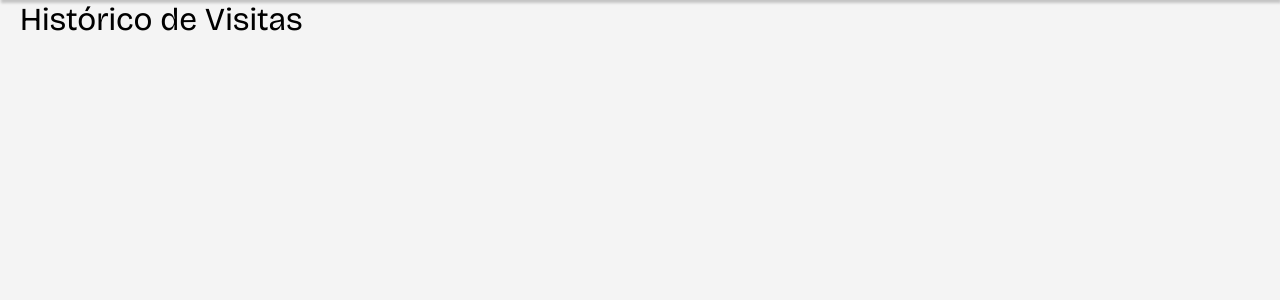
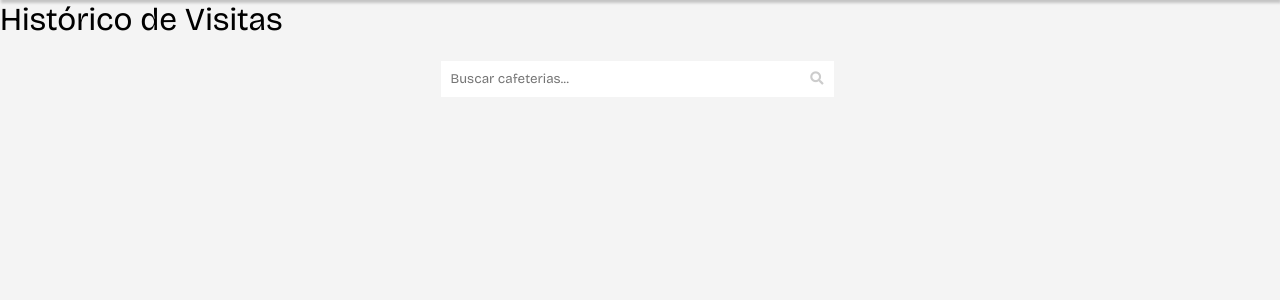
Before and after one commit to MatheusVelame/projetos2g3, a Django app: page /historico/ in a window 1280 px wide. Shown: the part 74-374 px from the top of the page. Run offline with Django 5.2, Linux system fonts and the light colour scheme; the visitor is signed in with stand-in values (Sample User, id 1); data that the repository does not hold is empty.

Commit message:
add busca para histórico e pag de busca

```diff
--- a/projeto/apps/templates/detalhes.html
+++ b/projeto/apps/templates/detalhes.html
@@ -61,7 +61,7 @@
                     preserveAspectRatio="xMidYMid slice" focusable="false">
                     <title>Placeholder</title>
                     <rect width="100%" height="100%" fill="#55595c"></rect>
-                    <text x="45%" y="50%" fill="#eceeef" dy=".3em">{{ cafe.nome_cafeteria }}</text>
+                    <text x="40%" y="50%" fill="#eceeef" dy=".3em">{{ cafe.nome_cafeteria }}</text>
                 </svg>
             </div>
             {% endif %}
--- a/projeto/apps/templates/favoritos.html
+++ b/projeto/apps/templates/favoritos.html
@@ -131,7 +131,7 @@
                         <div>
 
                             <div class="btn-group">
-                                <a href="{% url 'detalhes2' favorito.cafe.id %}" class="btn btn-sm btn-outline-secondary">ver mais</a>
+                                <a href="{% url 'detalhes' favorito.cafe.id %}" class="btn btn-sm btn-outline-secondary">ver mais</a>
                             </div>
                             <small class="text-body-secondary">
                                 {{favorito.cafe.horas_funcionamento }}</small>
--- a/projeto/apps/templates/historico.html
+++ b/projeto/apps/templates/historico.html
@@ -1,17 +1,17 @@
-{% extends "global/base.html" %}
+{% extends 'global/base.html' %}
+
 {% block content %}
-{% load static %}
+
+<link rel="stylesheet" href="https://cdnjs.cloudflare.com/ajax/libs/font-awesome/5.15.1/css/all.min.css">
+
 <style>
-    /* Inclua o mesmo CSS que você usou para os favoritos para manter a consistência de design */
     body {
         font-family: Arial, sans-serif;
         background-color: #f4f4f4;
         margin: 0;
         padding: 0;
     }
-    h1 {
-        padding-left: 20px;
-    }
+
     .card {
         background-color: #ffffff;
         border-radius: 8px;
@@ -19,39 +19,63 @@
         margin-bottom: 20px;
         overflow: hidden;
     }
+
     .card-img-top {
         width: 100%;
         height: auto;
         object-fit: cover;
     }
+
     .card-body {
         padding: 15px;
     }
+
     .card-title {
         margin: 0;
         color: #333333;
         font-size: 18px;
         font-weight: bold;
     }
+
     .card-text {
         color: #666666;
         font-size: 14px;
         margin-top: 10px;
         margin-bottom: 15px;
     }
+
+    .btn-outline-secondary {
+        color: #333333;
+        border-color: #333333;
+    }
+
+
     .text-body-secondary {
         color: #888888;
         font-size: 14px;
     }
+    .row {
+        margin-right: auto;
+        margin-left: auto;
+        margin-top: 20px;
+        padding-right: 15px;
+        padding-left: 15px;
+    }
+
     .container {
         max-width: 600px;
         margin: 0 auto;
         padding: 0 15px;
     }
+
+    .card {
+        margin: 0 10px 20px;
+    }
+
     .cards {
         display: grid;
         grid-template-columns: repeat(auto-fill, minmax(400px, 1fr));
-        grid-gap: 10px;
+        grid-gap: 0px;
         grid-auto-rows: minmax(auto-fill, 300px);
         overflow: hidden;
     }
@@ -60,18 +84,92 @@
         width: 100%;
         height: 225px;
         overflow: hidden;
+
     }
 .box img {
   width: 100%;
   height: 100%;
 }
+
 .box1 img {
   object-fit: cover;
 }
+.search-form .input-group {
+    width: 70%;  /* Define a largura do grupo de input para 70% da largura do container pai */
+    display: flex; /* Garante que o input e o ícone/button estejam alinhados horizontalmente */
+    align-items: center;
+    margin: 0 auto; /* Centraliza o grupo de input horizontalmente se o container for mais largo */
+}
+
+.search-input {
+    flex-grow: 1; /* Faz o input crescer e ocupar todo o espaço disponível, excluindo o espaço do ícone/button */
+    padding-right: 30px; /* Espaço para não sobrepor o ícone */
+}
+
+.input-group-append {
+    margin-left: -40px; /* Posiciona o ícone/button dentro do campo de input */
+}
+
+.search-icon {
+    color: #ccc;
+    background: none;
+    border: none;
+    cursor: pointer;
+}
+.search-form .input-group {
+    width: 70%;  /* Define a largura do grupo de input para 70% da largura do container pai */
+    display: flex; /* Garante que o input e o ícone/button estejam alinhados horizontalmente */
+    align-items: center;
+    margin: 0 auto; /* Centraliza o grupo de input horizontalmente se o container for mais largo */
+}
+
+.search-input {
+    padding: 10px;
+    flex-grow: 1; /* Faz o input crescer e ocupar todo o espaço disponível, excluindo o espaço do ícone/button */
+    padding-right: 30px; /* Espaço para não sobrepor o ícone */
+}
+
+.input-group-append {
+    margin-left: -40px; /* Posiciona o ícone/button dentro do campo de input */
+}
+
+.search-icon {
+    color: #ccc;
+    background: none;
+    border: none;
+    cursor: pointer;
+}
 </style>
+<h1>Histórico de Visitas</h1>
+
+<form action="{% url 'buscar_cafeterias' %}" method="GET" class="search-form">
+    <div class="container">
+        <div class="row justify-content-center">
+            <div class="col-md-8"> <!-- Ajustado para maior largura -->
+                <div class="input-group mb-3">
+                    <input type="text" class="form-control search-input" placeholder="Buscar cafeterias..." name="termo" id="search-input" style="border: 0px;">
+                    <div class="input-group-append" >
+                        <button class="btn search-icon" type="submit">
+                            <i class="fas fa-search" id="search-icon"></i>
+                        </button>
+                    </div>
+                </div>
+            </div>
+        </div>
+    </div>
+</form>
+
+<!-- Exibir mensagem de alerta, se houver -->
+{% if mensagem_alerta %}
+<div class="container">
+    <div class="alert alert-info" role="alert">
+        {{ mensagem_alerta }}
+    </div>
+</div>
+{% endif %}
+
     {% if user.is_authenticated %}
     <div class="row row-cols-1 row-cols-sm-2 row-cols-md-3 g-3">
-        <h1>Histórico de Visitas</h1>
         <div class="cards">
             {% for visita in historico %}
             <div class="card shadow-sm">
@@ -91,7 +189,7 @@
                     <p class="card-text">{{ visita.cafe.get_short_description }}</p>
                     <div>
                         <a href="{% url 'detalhes' visita.cafe.id %}" class="btn btn-sm btn-outline-secondary">Ver mais</a>
-                        <small class="text-body-secondary">
+                        <small class="text-body-secondary" style="padding-left: 30%;">
                             Visitado em: {{ visita.visited_at|date:"d/m/Y" }}</small>
                     </div>
                 </div>
@@ -104,4 +202,22 @@
         <p>Por favor, faça login para ver seu histórico.</p>
         <a href="{% url 'login' %}" class="btn btn-primary">Login</a>
     {% endif %}
+
+
+    <!-- Efeito para busca -->
+
+    <script>
+        document.addEventListener('DOMContentLoaded', function() {
+            const searchInput = document.getElementById('search-input');
+            const searchIcon = document.getElementById('search-icon');
+
+            searchInput.addEventListener('input', function() {
+                // Muda a cor da lupa com base na presença de texto
+                searchIcon.style.color = searchInput.value.trim() ? '#333' : '#ccc';
+            });
+        });
+        </script>
+
+    <!-- Fim -->
+
     {% endblock %}
```
Also changed, not shown: projeto/apps/static/css/resultado_busca.css (+23 -0 lines), projeto/apps/templates/home.html (+7 -10 lines), projeto/apps/templates/resultado_busca.html (+31 -1 lines), projeto/base/global/partials/menu_empresario.html (line endings or trailing spaces). Lines whose indentation alone changed are shown as unchanged.
